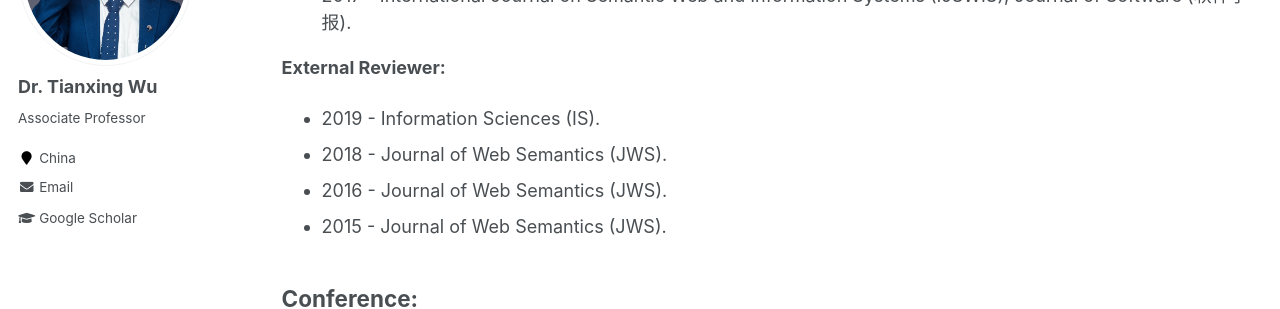
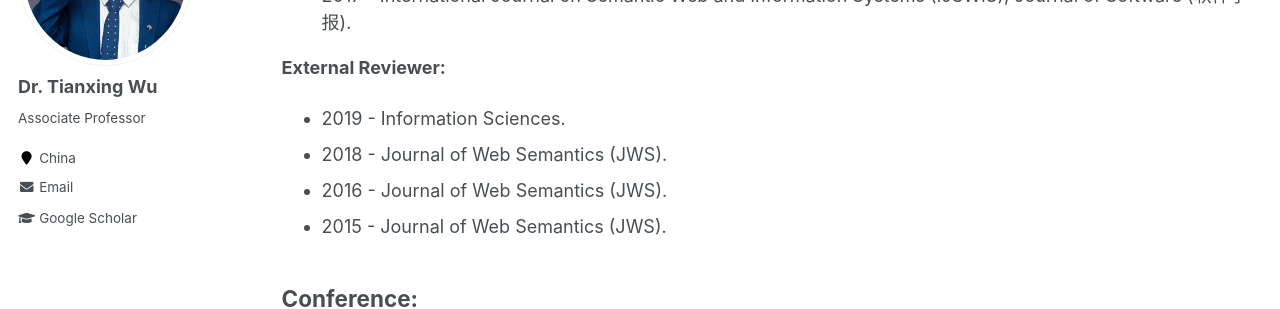
Before and after one commit to tianxing-wu/tianxing-wu.github.io, a Jekyll site: the page built from _pages/services.md, in a window 1280 px wide and 900 px high, scrolled down 1360 px. Shown: the part 152-461 px from the top of the window. Built offline with Jekyll 4.4.1, drawn with Linux system fonts in a browser that asks for light colours.

```diff
--- a/_pages/services.md
+++ b/_pages/services.md
@@ -31,7 +31,7 @@ author_profile: true
 * 2017 - International Journal on Semantic Web and Information Systems (IJSWIS), Journal of Software (软件学报).
 
 **External Reviewer:**
-* 2019 - Information Sciences (IS).
+* 2019 - Information Sciences.
 * 2018 - Journal of Web Semantics (JWS).
 * 2016 - Journal of Web Semantics (JWS).
 * 2015 - Journal of Web Semantics (JWS).
```
